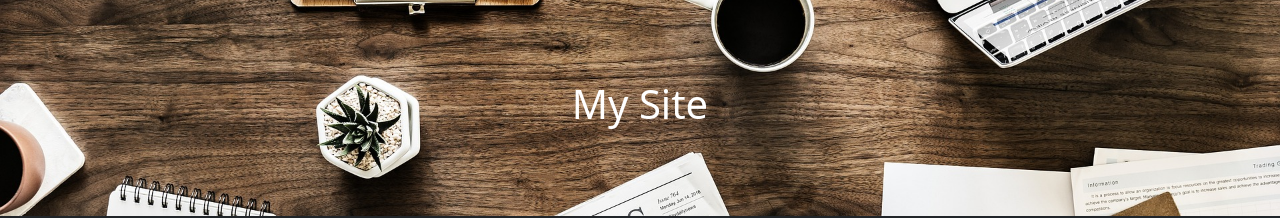
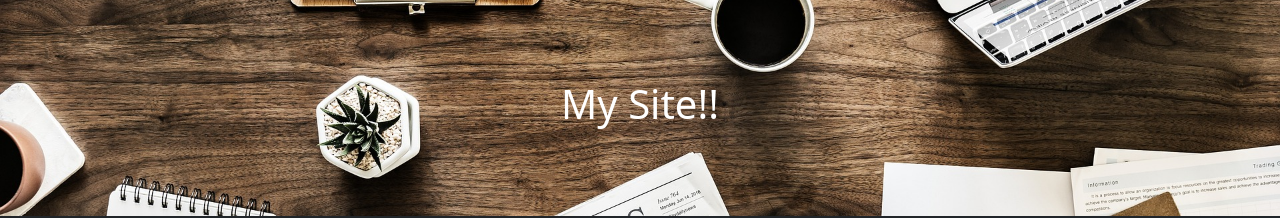
Before and after one commit to kjh5848/my-stie-html, a plain HTML site: page ex01/index.html in a window 1280 px wide. Shown: the top 218 px of the page. Drawn offline with nearby package versions, Linux system fonts and the light colour scheme.

```diff
--- a/ex01/index.html
+++ b/ex01/index.html
@@ -19,7 +19,7 @@
 <body>
 
     <div class="banner" style="background-image: url('/images/baner.jpg');">
-        <h1>My Site</h1>
+        <h1>My Site!!</h1>
     </div>
 
     <nav class="navbar navbar-expand-sm bg-dark navbar-dark">
```
